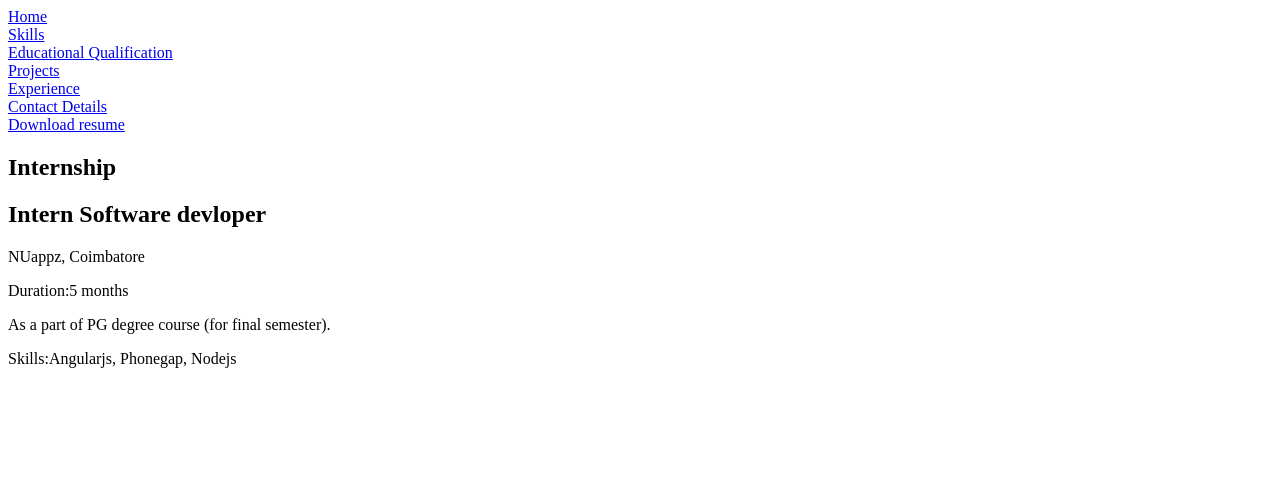
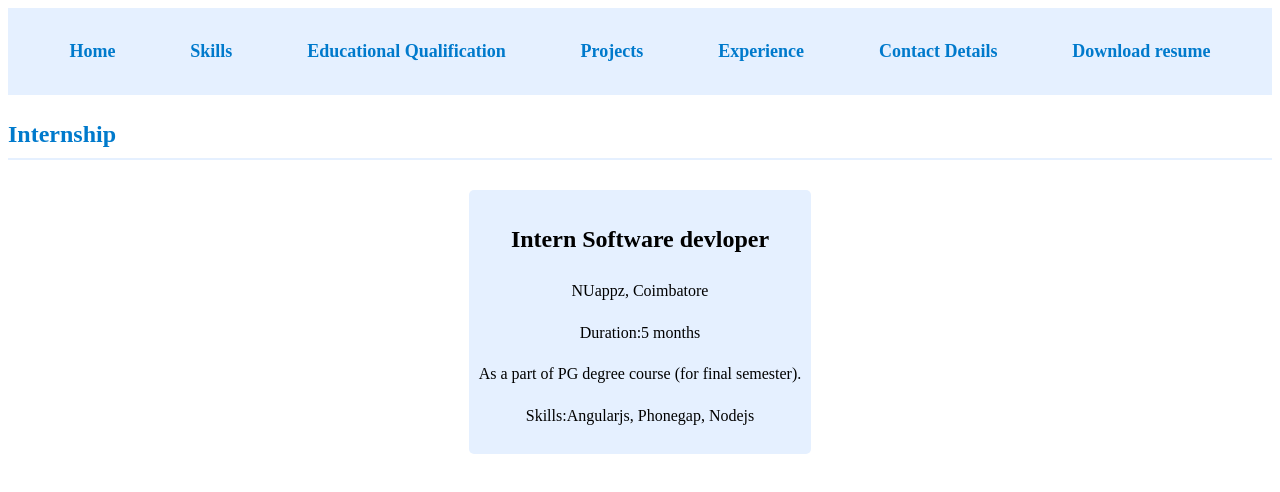
Before and after one commit to nivashini-devaraj/Portfolio, a plain HTML site: page My Portfolio/html_pages/internship.html in a window 1280 px wide. Drawn offline with Linux system fonts and the light colour scheme; the site is published under a folder, as on GitHub Pages, so addresses that start at the root find nothing.

Commit message:
Update internship.html

```diff
--- a/My Portfolio/html_pages/internship.html
+++ b/My Portfolio/html_pages/internship.html
@@ -4,7 +4,7 @@
     <meta charset="UTF-8">
     <meta name="viewport" content="width=device-width, initial-scale=1.0">
     <title>Document</title>
-    <link rel="stylesheet" href="/CSS/internship.css">
+    <link rel="stylesheet" href="../CSS/internship.css">
 </head>
 <body>
      <nav>
```
